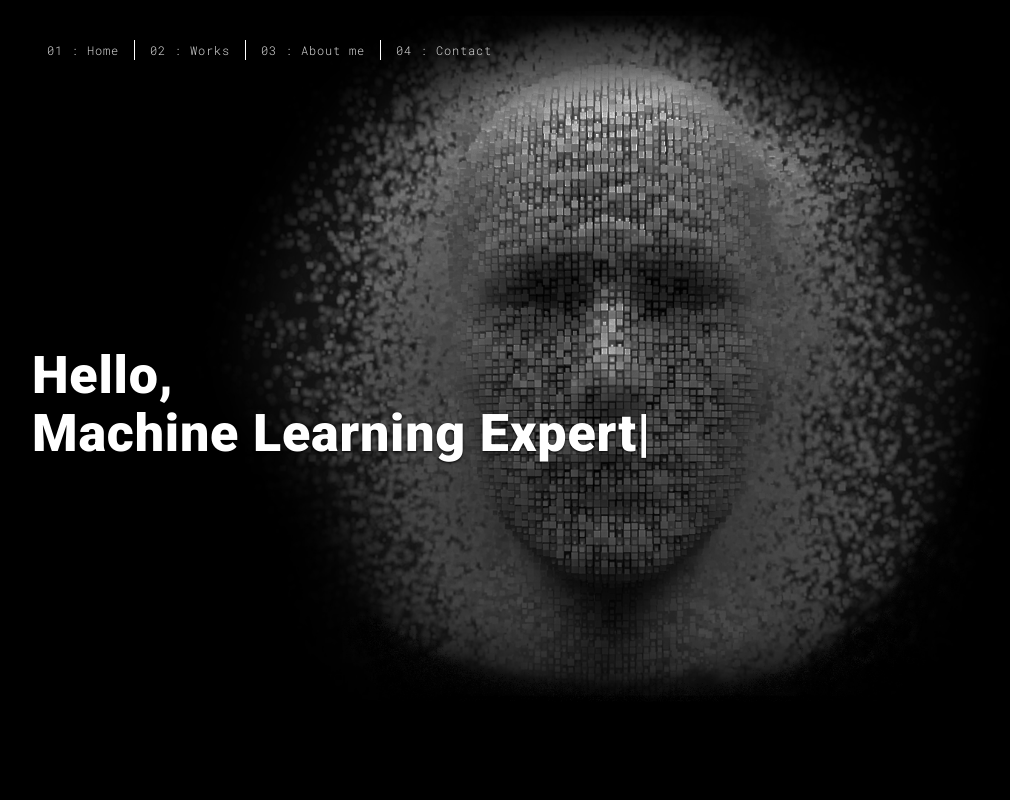
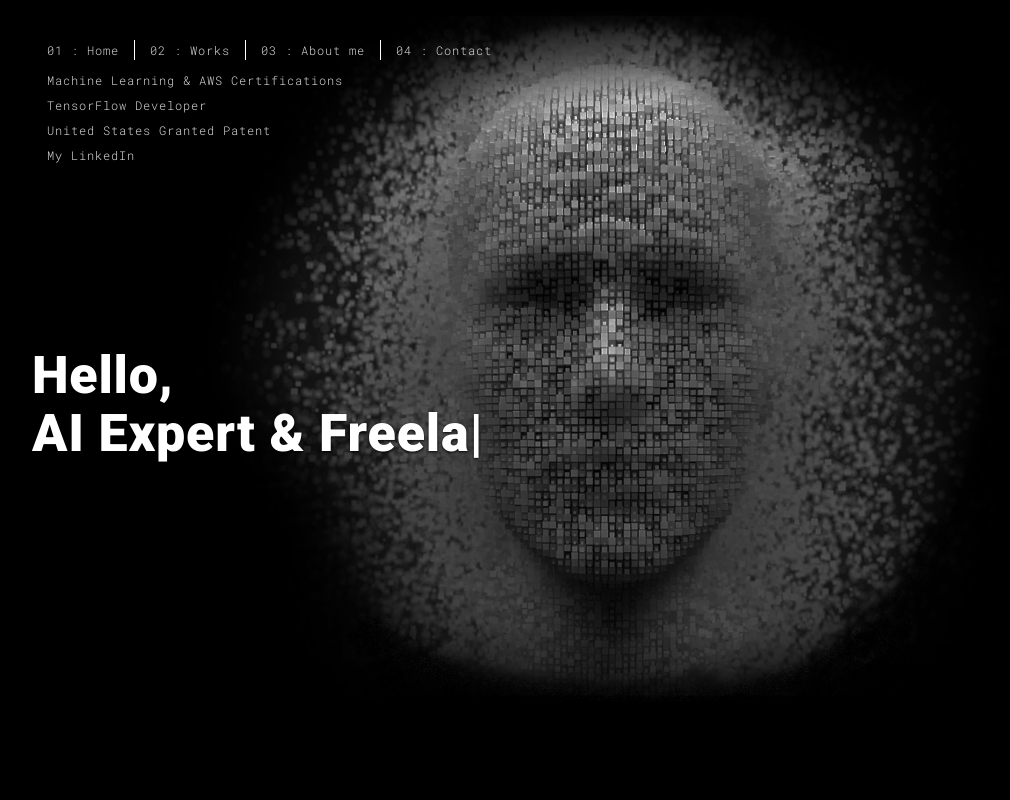
Before and after one commit to avduda/portfo, a Flask app: page / in a window 1280 px wide. Shown: the whole page, without its empty margins (38-1048 px from the left). Run offline with Flask 2, Linux system fonts and the light colour scheme; some libraries are stand-ins or nearby versions.

Commit message:
changes to webpage for freelance

```diff
--- a/templates/index.html
+++ b/templates/index.html
@@ -8,6 +8,15 @@
   <meta content="description" name="description">
   <meta name="google" content="notranslate" />
   <meta content="Mashup templates have been developped by Orson.io team" name="author">
+  <meta name="keywords" content="Adrian Duda, Adrian V. Duda, Adrian Vasile Duda, AI, Artificial Intelligence,
+                                 Machine Learning, ML, Data Science, AI Expert, Reinforcement Learning,
+                                 NLP, Natural Language Processing, Computer Vision, Time Series, Statistics,
+                                 Sentiment Analysis, Transformers, FinBERT, TensorFlow, Scikit-learn, Python,
+                                 Flask, AWS, Cloud,
+                                 Convolutional Neural Networks,
+                                 Tokenization, Embeddings, Transfer Learning, Fine-Tuning, Encoder, Decoder, Self-Attention,
+                                 Correlation Matrice, Covariance Matrice, Mean-Variance optimization, Scipy, Sequential Least Squares, SLSQP, Quadratic Programming,
+                                 OpenCV, Dlib, Single Shot Detection SSD, OpenFace" />
 
   <!-- Disable tap highlight on IE -->
   <meta name="msapplication-tap-highlight" content="no">
@@ -43,7 +52,36 @@
           <li><a href="./about.html" title="">03 : About me</a></li>
           <li><a href="./contact.html" title="">04 : Contact</a></li>
         </ul>
+        <div class="collapse navbar-collapse" id="navbar-collapse">
+          <ul class="nav navbar-nav ">
+            <li><a href="" onClick="parent.open('https://www.credly.com/users/adrian-vasile-duda.78032e75')">
+                        Machine Learning & AWS Certifications</a>
+            </li>
+          </ul>
+          <br>
 
+          <ul class="nav navbar-nav ">
+            <li><a href="" onClick="parent.open('https://developers.google.com/certification/directory')">
+                    TensorFlow Developer</a>
+            </li>
+          </ul>
+          <br>
+
+          <ul class="nav navbar-nav ">
+            <li><a href="" onClick="parent.open('https://patentcenter.uspto.gov/applications/13702001')">
+                    United States Granted Patent</a>
+            </li>
+          </ul>
+          <br>
+
+          <ul class="nav navbar-nav ">
+            <li><a href="" onClick="parent.open('https://www.linkedin.com/in/adrian-vasile-duda')">
+                        My LinkedIn</a>
+            </li>
+          </ul>
+
+
+        </div>
 
       </div>
     </div>
@@ -52,17 +90,18 @@
 <!-- Add your site or app content here -->
   <div class="hero-full-container background-image-container white-text-container" style="background-image: url('./static/assets/images/home-background.jpg')">
     <div class="container">
+
       <div class="row">
         <div class="col-xs-12">
           <div class="hero-full-wrapper">
             <div class="text-content">
               <h1>Hello,<br>
                 <span id="typed-strings">
-                  <span>I'm Adrian V. Duda</span>
-                  <span>Machine Learning Expert</span>
-                  <span>working to <span style="color:coral">Derive Insights</span> from Data,</span>
-                  <span>to <span style="color:gold">Build</span> and <span style="color:forestgreen;">Deploy</span> solutions to Production,</span>
-                  <span>on Cloud or on premise.</span>
+                  <span>I'm Adrian Vasile Duda</span>
+                  <span>AI Expert & Freelancer.</span>
+                  <span>I start from <span style="color:coral">raw Data</span> </span>
+                  <span>then <span style="color:gold">churn it,</span> do some <span style="color:gold;">magic</span></span>
+                  <span>until it all <span style="color:forestgreen;"> makes sense.</span></span>
                 </span>
                 <span id="typed"></span>
               </h1>
@@ -70,7 +109,10 @@
           </div>
         </div>
       </div>
+
+
     </div>
+
   </div>
 
 <script>
--- a/templates/work1.html
+++ b/templates/work1.html
@@ -72,7 +72,7 @@
           <blockquote>
             <p>Reinforcement Learning model helped by Sentiment Analysis of financial news Microservice takes trading actions to increase future returns. The model beats S&P 500 on the test set.</p>
             <div class="pull-right">
-                --><input type=button class="btn btn-default" onClick="parent.open('https://tradingml-adrianduda.pythonanywhere.com/')" style="background-color:lightcoral" value='See L I V E' >
+                -><input type=button class="btn btn-default" onClick="parent.open('https://www.linkedin.com/in/adrian-vasile-duda')" style="background-color:lightcoral" value='View live (on request)' >
             </div>
           </blockquote>
 
--- a/templates/work2.html
+++ b/templates/work2.html
@@ -73,7 +73,7 @@
             <p>A scalable and secure production-ready pneumonia image classification solution deployed on AWS. Automated re-deployment of Inference Endpoint. The model achieves 98.6% Recall (True Positive Detection Rate), 94% Specificity and 97% Precision on the test set.</p>
             <div class="pull-right">
                 <!-- Irina Martin  -->
-                --><input type=button class="btn btn-default" onClick="parent.open('https://medic-ai.tech/')" style="background-color:lightcoral" value='See L I V E' >
+                -><input type=button class="btn btn-default" onClick="parent.open('https://www.linkedin.com/in/adrian-vasile-duda')" style="background-color:lightcoral" value='View live (on request)' >
             </div>
           </blockquote>
 
--- a/templates/work3.html
+++ b/templates/work3.html
@@ -73,7 +73,7 @@
             <p>A Natural Language Processing project, to give the model a piece of text and ask it a question based on that. The model achieves 81.3% exact-match accuracy, and 88.73% F1 Score.</p>
             <div class="pull-right">
                 <!-- Irina Martin  -->
-                --><input type=button class="btn btn-default" onClick="parent.open('https://question-answering-ml.herokuapp.com/')" style="background-color:lightcoral" value='See L I V E' >
+                -><input type=button class="btn btn-default" onClick="parent.open('https://www.linkedin.com/in/adrian-vasile-duda')" style="background-color:lightcoral" value='View live (on request)' >
             </div>
           </blockquote>
 
--- a/templates/work4.html
+++ b/templates/work4.html
@@ -73,7 +73,7 @@
             <p>Using Convolutional Neural Networks, Activation Maps and Gram Matrices to balance content and style, to make a new image that has the content from one image, but the style from another.</p>
             <div class="pull-right">
                 <!-- Irina Martin  -->
-                --><input type=button class="btn btn-default" onClick="parent.open('https://styletransfer-ml.herokuapp.com/')" style="background-color:lightcoral" value='See L I V E' >
+                -><input type=button class="btn btn-default" onClick="parent.open('https://www.linkedin.com/in/adrian-vasile-duda')" style="background-color:lightcoral" value='View live (on request)' >
             </div>
           </blockquote>
 
--- a/templates/work5.html
+++ b/templates/work5.html
@@ -73,7 +73,7 @@
             <p>Create a diversified stock portfolio from scratch to increase returns and lower risk. The maximum Sharpe Ratio obtained by the algorithm is better than the commonly-used Monte Carlo simulation.</p>
             <div class="pull-right">
                 <!-- Irina Martin  -->
-                --><input type=button class="btn btn-default" onClick="parent.open('https://stock-portfo.herokuapp.com/')" style="background-color:lightcoral" value='See L I V E' >
+                -><input type=button class="btn btn-default" onClick="parent.open('https://www.linkedin.com/in/adrian-vasile-duda'')" style="background-color:lightcoral" value='View live (on request)' >
             </div>
           </blockquote>
 
--- a/templates/work6.html
+++ b/templates/work6.html
@@ -73,7 +73,7 @@
             <p>Localize multiple faces in an image and detect important facial structures using shape prediction methods. The model has accuracy of 98% for face detection and 97% for face features extraction. </p>
             <div class="pull-right">
                 <!-- Irina Martin  -->
-                --><input type=button class="btn btn-default" onClick="parent.open('https://faceanalysis-ml.herokuapp.com/')" style="background-color:lightcoral" value='See L I V E' >
+                -><input type=button class="btn btn-default" onClick="parent.open('https://www.linkedin.com/in/adrian-vasile-duda')" style="background-color:lightcoral" value='View live (on request)' >
             </div>
           </blockquote>
 
```
Also changed, not shown: templates/about.html (+15 -0 lines), templates/contact.html (+17 -15 lines), templates/works.html (+15 -0 lines).
